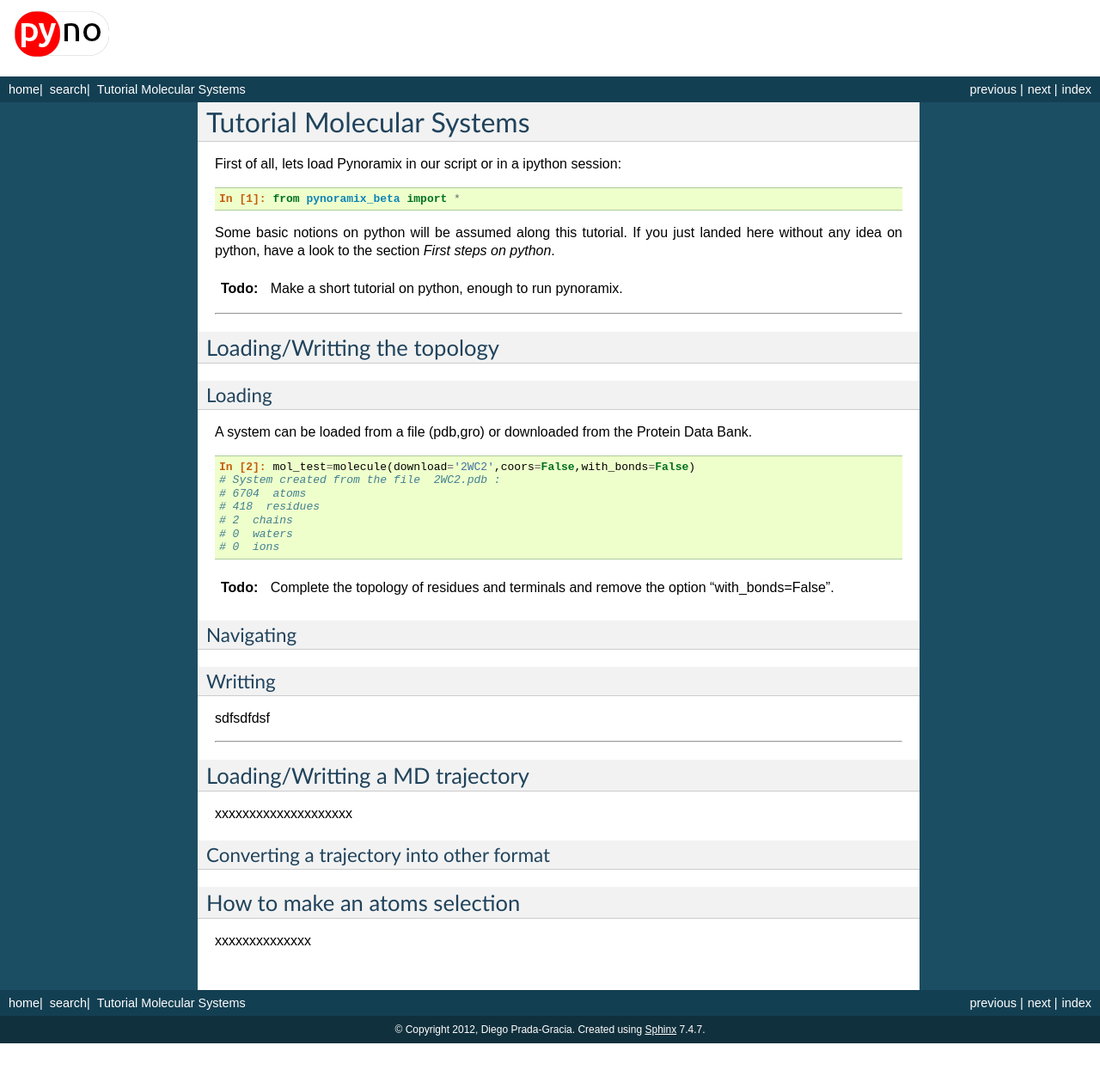
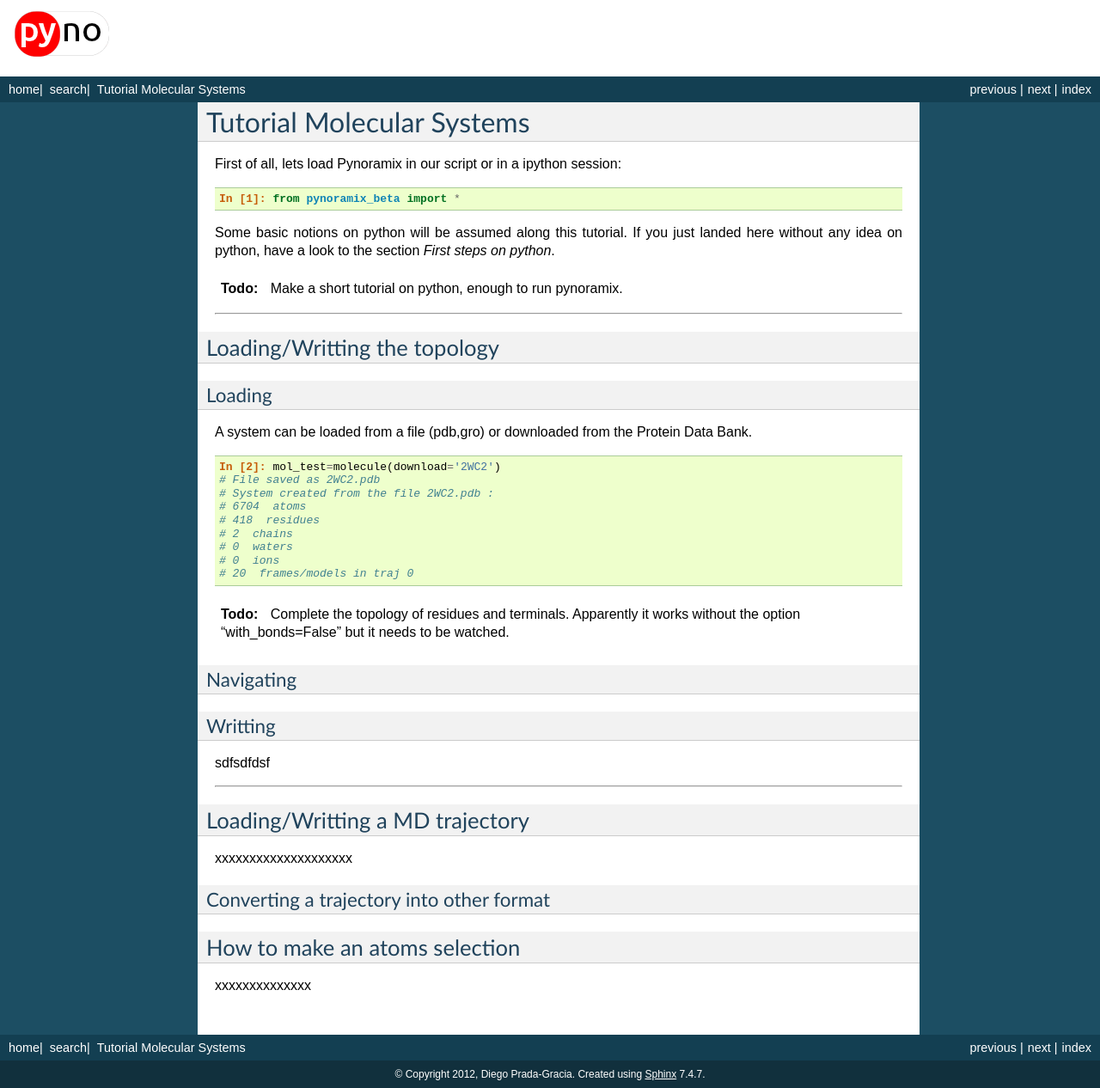
Before and after one commit to dprada/Pynoramix, a Sphinx documentation site: the page built from doc/source/tutorial_molecular_systems.rst, in a window 1280 px wide. Shown: the whole page at 86% size. Built offline with Sphinx 7.4.7, drawn with Linux system fonts in a browser that asks for light colours; before the commit the page ends 1214 px from its top, so only the background shows below that.

Commit message:
Soft updated (Doc., TODO and download option in molecule)

```diff
--- a/doc/source/tutorial_molecular_systems.rst
+++ b/doc/source/tutorial_molecular_systems.rst
@@ -26,16 +26,20 @@ A system can be loaded from a file (pdb,gro) or downloaded from the Protein Data
 
 .. sourcecode:: ipython
 
-   In [2]: mol_test=molecule(download='2WC2',coors=False,with_bonds=False)
-   # System created from the file  2WC2.pdb :
+   In [2]: mol_test=molecule(download='2WC2')
+   # File saved as 2WC2.pdb
+   # System created from the file 2WC2.pdb :
    # 6704  atoms
    # 418  residues
    # 2  chains
    # 0  waters
    # 0  ions
+   # 20  frames/models in traj 0
 
 
-.. todo:: Complete the topology of residues and terminals and remove the option "with_bonds=False".
+
+.. todo:: Complete the topology of residues and terminals. Apparently
+   it works without the option "with_bonds=False" but it needs to be watched.
 
 Navigating
 ++++++++++
--- a/doc/source/tutorial_networks.rst
+++ b/doc/source/tutorial_networks.rst
@@ -202,7 +202,7 @@ particle along x:
 
    In [8]: pylab.show()
 
-.. plot:: ../pyplots/2w_1D_fig1.py
+.. plot:: pyplots/2w_1D_fig1.py
 
 cFEPs
 ++++++
```
Also changed, not shown: pyn_cl_set.py (+7 -4 lines), 1 other file.
